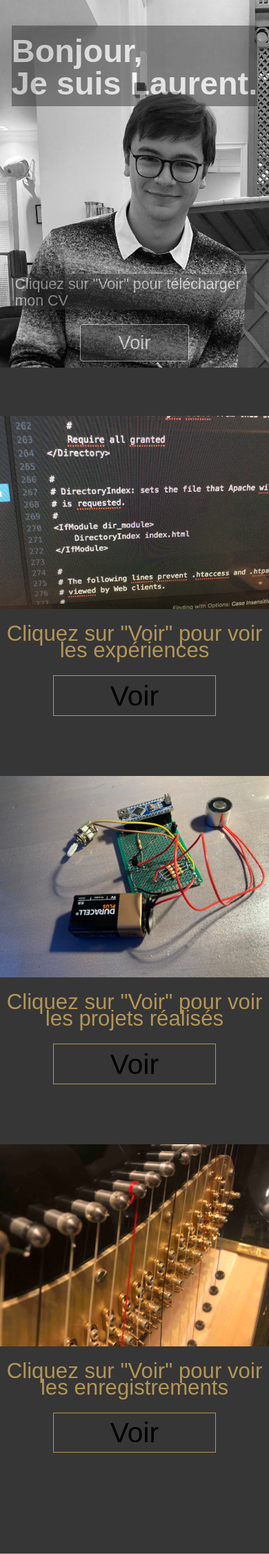
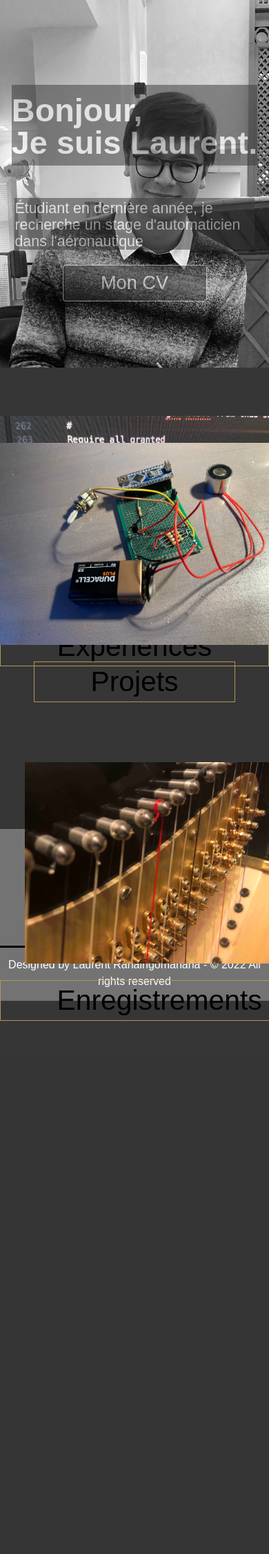
Before and after one commit to lolorahaingo/Site_Laurent, a PHP site: page / in a window 390 px wide; the page is wider, and only the part inside the window is pictured. Shown: the top 2253 px of that part at 69% size. After the commit the page ends 1480 px from the top of that part, so only its background shows below. Run offline with PHP 8.4, Linux system fonts and the light colour scheme; some web fonts are replaced.

Commit message:
Modification taille écriture

```diff
--- a/index.html
+++ b/index.html
@@ -29,8 +29,8 @@
 	<div id="presentation">
 		<div class="text">
 			<h4 id="salutation">Bonjour,<br>Je suis Laurent.</h4>
-			<p id="CV">Cliquez sur "Voir" pour télécharger mon CV</p>
-			<a href="./documents/CV Laurent Rahaingomanana.pdf" download>Voir</a>
+			<p id="CV">Étudiant en dernière année, je recherche un stage d'automaticien dans l'aéronautique</p>
+			<a href="./documents/CV Laurent Rahaingomanana.pdf" download>Mon CV</a>
 		</div>
 		<img src="images/pdp.jpg" alt="photo de Laurent">
 	</div>
@@ -44,8 +44,8 @@
 		<div class="img">
 			<img src="./images/code.png" alt="photo de code informatique">
 			<div class=text>
-				<p>Cliquez sur "Voir" pour voir les expériences</p></br>
-				<a href="./documents/CV Laurent Rahaingomanana.pdf">Voir</a>
+				<!-- <p>Cliquez sur "Voir" pour voir les expériences</p></br> -->
+				<a href="./documents/CV Laurent Rahaingomanana.pdf">Expériences</a>
 			</div>
 		</div>
 	</div>
@@ -53,8 +53,8 @@
 		<div class="img">
 			<img src="./images/walker.png" alt="photo du walker">
 			<div class=text>
-				<p>Cliquez sur "Voir" pour voir les projets réalisés</p></br>
-				<a href="https://github.com/lolorahaingo">Voir</a>
+				<!-- <p>Cliquez sur "Voir" pour voir les projets réalisés</p></br> -->
+				<a href="https://github.com/lolorahaingo">Projets</a>
 			</div>
 		</div>
         <div class=text>
@@ -74,8 +74,8 @@
 		<div class="img">
 			<img src="./images/harpe.jpg" alt="phot d'une harpe">
 			<div class=text>
-				<p>Cliquez sur "Voir" pour voir les enregistrements</p></br>
-				<a href="./musique/index.html">Voir</a>
+				<!-- <p>Cliquez sur "Voir" pour voir les enregistrements</p></br> -->
+				<a href="./musique/index.html">Enregistrements</a>
 			</div>
 		</div>
 	</div>
--- a/style.css
+++ b/style.css
@@ -272,6 +272,9 @@ footer #bottom {
   }
 }
 @media screen and (max-width: 800px) {
+  * {
+    font-size: 1em;
+  }
   #presentation {
     position: relative;
   }
@@ -287,7 +290,7 @@ footer #bottom {
   }
   #presentation .text h4 {
     font-size: 12vw;
-    margin-bottom: 5.2em;
+    margin-bottom: 1em;
   }
   #presentation .text p {
     font-size: 5.5vw;
@@ -295,4 +298,7 @@ footer #bottom {
   #presentation img {
     width: 100%;
   }
+  .section .img {
+    position: absolute;
+  }
 }/*# sourceMappingURL=style.css.map */
--- a/style.scss
+++ b/style.scss
@@ -333,6 +333,9 @@
  }
 
  @media screen and (max-width: 800px) {
+    * {
+        font-size: 1em;
+    }
     #presentation {
         position: relative;
 
@@ -352,7 +355,7 @@
 
             h4 {
                 font-size: 12vw;
-                 margin-bottom: 5.2em;
+                margin-bottom: 1em;
             }
 
             p {
@@ -364,4 +367,11 @@
             width: 100%;
         }
     }
+    .section {
+        .img {
+            position: absolute;
         }
+
+    }
+
+ }
```
Also changed, not shown: 1 other file. Lines whose indentation alone changed are shown as unchanged.
